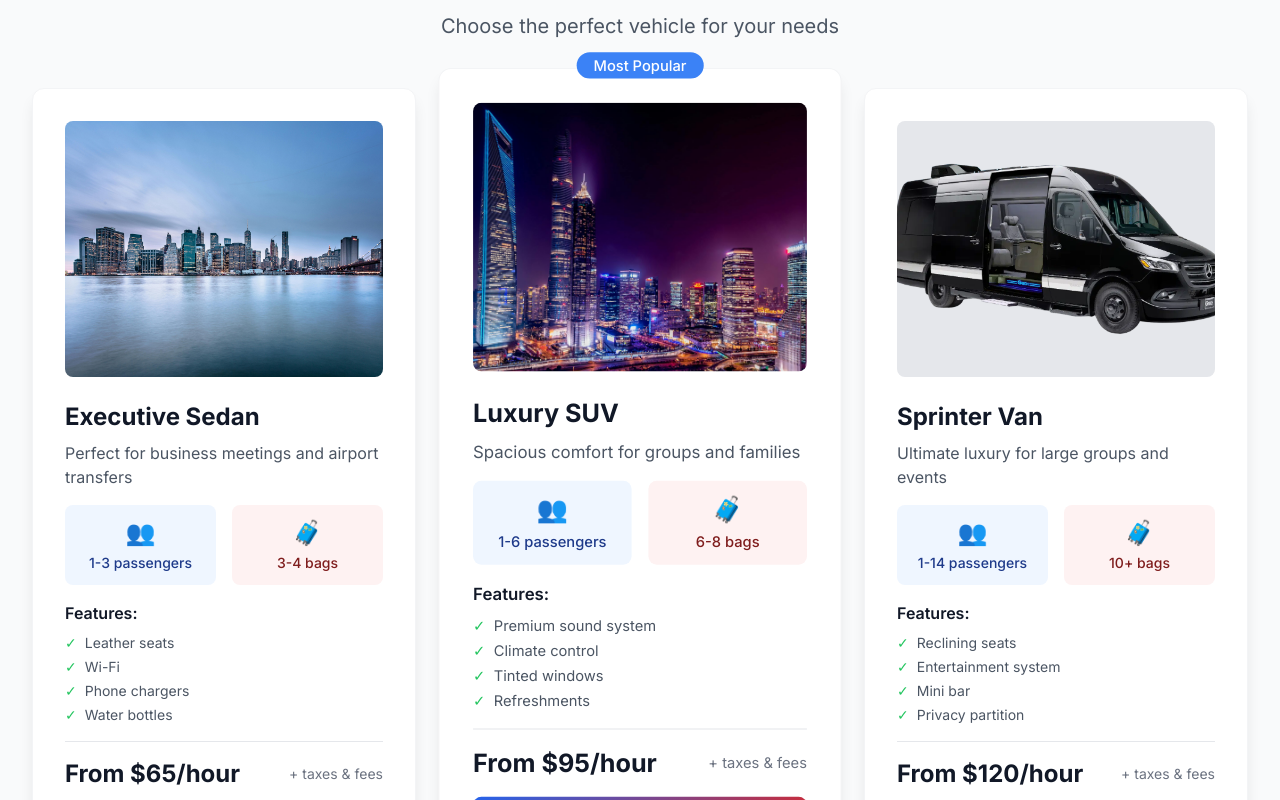
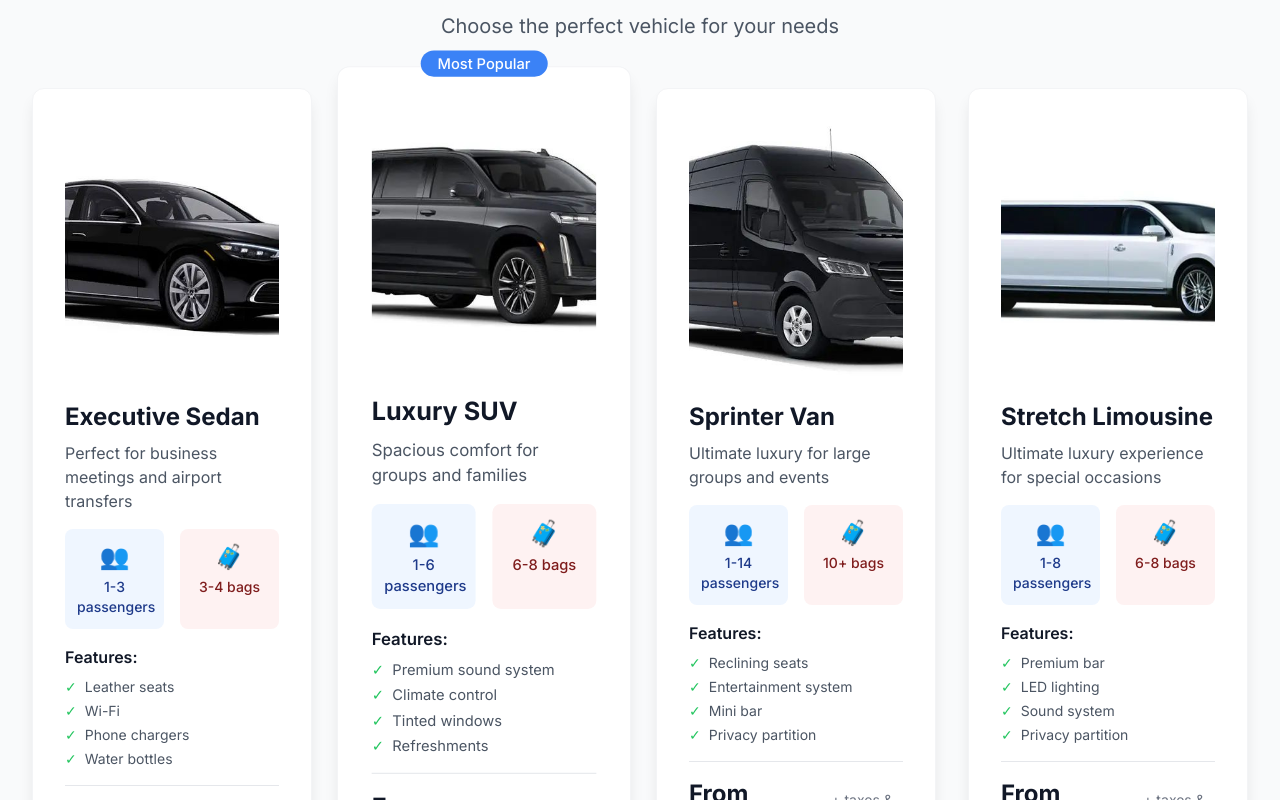
Before and after one commit to jbello3761-sys/-bluxa-corp-nextjs, a Next.js app: page /fleet in a window 1280 px wide. Shown: the part 500-1300 px from the top of the page. Built offline with nearby package versions, Linux system fonts and the light colour scheme; no server answers.

Commit message:
Redesign fleet page with correct vehicle images and comprehensive vehicle options like ridelux.com

```diff
--- a/src/app/book/page.tsx
+++ b/src/app/book/page.tsx
@@ -117,6 +117,26 @@ export default function BookPage() {
               </p>
               <div className="text-yellow-600 font-semibold">Starting at $120/hour</div>
             </div>
+
+            <div className="feature-card">
+              <div className="w-full h-48 bg-gray-200 rounded-lg mb-4 overflow-hidden">
+                <img
+                  src="/images/stretch-limo.jpg"
+                  alt="Stretch Limousine"
+                  className="w-full h-full object-cover"
+                />
+                <div className="w-full h-full bg-purple-100 rounded-lg flex items-center justify-center hidden">
+                  <svg className="w-16 h-16 text-purple-600" fill="none" stroke="currentColor" viewBox="0 0 24 24">
+                    <path strokeLinecap="round" strokeLinejoin="round" strokeWidth="2" d="M12 8v13m0-13V6a2 2 0 112 2h-2zm0 0V5.5A2.5 2.5 0 109.5 8H12zm-7 4h14M5 12a2 2 0 110-4h14a2 2 0 110 4M5 12v7a2 2 0 002 2h10a2 2 0 002-2v-7" />
+                  </svg>
+                </div>
+              </div>
+              <h3 className="text-xl font-semibold text-gray-900 mb-4">Stretch Limousine</h3>
+              <p className="text-gray-600 mb-4">
+                Ultimate luxury experience for special occasions. Premium bar and entertainment for up to 8 passengers.
+              </p>
+              <div className="text-purple-600 font-semibold">Starting at $150/hour</div>
+            </div>
           </div>
         </div>
       </section>
--- a/src/app/fleet/page.tsx
+++ b/src/app/fleet/page.tsx
@@ -6,6 +6,53 @@ export default function FleetPage() {
   const bookVehicle = (vehicleType: string) => {
     window.location.href = `/book?vehicle=${vehicleType}`
   }
+
+  const vehicles = [
+    {
+      id: 'executive_sedan',
+      name: 'Executive Sedan',
+      description: 'Perfect for business meetings and airport transfers',
+      image: '/images/executive-sedan.jpg',
+      passengers: '1-3',
+      bags: '3-4',
+      features: ['Leather seats', 'Wi-Fi', 'Phone chargers', 'Water bottles'],
+      price: '$65/hour',
+      popular: false
+    },
+    {
+      id: 'luxury_suv',
+      name: 'Luxury SUV',
+      description: 'Spacious comfort for groups and families',
+      image: '/images/luxury-suv.jpg',
+      passengers: '1-6',
+      bags: '6-8',
+      features: ['Premium sound system', 'Climate control', 'Tinted windows', 'Refreshments'],
+      price: '$95/hour',
+      popular: true
+    },
+    {
+      id: 'sprinter_van',
+      name: 'Sprinter Van',
+      description: 'Ultimate luxury for large groups and events',
+      image: '/images/sprinter-van.jpg',
+      passengers: '1-14',
+      bags: '10+',
+      features: ['Reclining seats', 'Entertainment system', 'Mini bar', 'Privacy partition'],
+      price: '$120/hour',
+      popular: false
+    },
+    {
+      id: 'stretch_limo',
+      name: 'Stretch Limousine',
+      description: 'Ultimate luxury experience for special occasions',
+      image: '/images/stretch-limo.jpg',
+      passengers: '1-8',
+      bags: '6-8',
+      features: ['Premium bar', 'LED lighting', 'Sound system', 'Privacy partition'],
+      price: '$150/hour',
+      popular: false
+    }
+  ]
 
   return (
     <div className="bg-gray-50">
@@ -39,6 +86,7 @@ export default function FleetPage() {
 
         .card:hover {
           box-shadow: 0 20px 25px -5px rgba(0, 0, 0, 0.1);
+          transform: translateY(-2px);
         }
 
         .hero-gradient {
@@ -77,213 +125,66 @@ export default function FleetPage() {
           <p className="text-xl text-gray-600">Choose the perfect vehicle for your needs</p>
         </div>
 
-        <div className="grid grid-cols-1 lg:grid-cols-3 gap-8">
-          {/* Executive Sedan */}
-          <div className="card">
+        <div className="grid grid-cols-1 md:grid-cols-2 lg:grid-cols-4 gap-8">
+          {vehicles.map((vehicle) => (
+            <div key={vehicle.id} className={`card ${vehicle.popular ? 'ring-2 ring-blue-500 transform scale-105 relative' : ''}`}>
+              {vehicle.popular && (
+                <div className="absolute -top-4 left-1/2 transform -translate-x-1/2">
+                  <span className="bg-blue-500 text-white px-4 py-1 rounded-full text-sm font-medium">
+                    Most Popular
+                  </span>
+                </div>
+              )}
+
               <div className="relative h-64 bg-gray-200 rounded-lg mb-6 overflow-hidden">
                 <img
-                src="/images/nyc.jpg"
-                alt="Executive Sedan"
+                  src={vehicle.image}
+                  alt={vehicle.name}
                   className="w-full h-full object-cover"
                 />
-              <div className="absolute inset-0 bg-gradient-to-br from-blue-500/20 to-red-500/20 flex items-center justify-center hidden">
-                <div className="text-center">
-                  <div className="text-6xl mb-2">🚗</div>
-                  <p className="text-gray-600 font-medium">Executive Sedan</p>
-                </div>
-              </div>
               </div>
 
               <div className="space-y-4">
                 <div>
-                <h3 className="text-2xl font-bold text-gray-900 mb-2">Executive Sedan</h3>
-                <p className="text-gray-600">Perfect for business meetings and airport transfers</p>
+                  <h3 className="text-2xl font-bold text-gray-900 mb-2">{vehicle.name}</h3>
+                  <p className="text-gray-600">{vehicle.description}</p>
                 </div>
 
                 <div className="grid grid-cols-2 gap-4">
                   <div className="text-center p-3 bg-blue-50 rounded-lg">
                     <div className="text-2xl mb-1">👥</div>
-                  <p className="text-sm font-medium text-blue-900">1-3 passengers</p>
+                    <p className="text-sm font-medium text-blue-900">{vehicle.passengers} passengers</p>
                   </div>
                   <div className="text-center p-3 bg-red-50 rounded-lg">
                     <div className="text-2xl mb-1">🧳</div>
-                  <p className="text-sm font-medium text-red-900">3-4 bags</p>
+                    <p className="text-sm font-medium text-red-900">{vehicle.bags} bags</p>
                   </div>
                 </div>
 
                 <div>
                   <h4 className="font-semibold text-gray-900 mb-2">Features:</h4>
                   <ul className="space-y-1">
-                  <li className="flex items-center text-sm text-gray-600">
+                    {vehicle.features.map((feature, index) => (
+                      <li key={index} className="flex items-center text-sm text-gray-600">
                         <span className="text-green-500 mr-2">✓</span>
-                    Leather seats
+                        {feature}
                       </li>
-                  <li className="flex items-center text-sm text-gray-600">
-                    <span className="text-green-500 mr-2">✓</span>
-                    Wi-Fi
-                  </li>
-                  <li className="flex items-center text-sm text-gray-600">
-                    <span className="text-green-500 mr-2">✓</span>
-                    Phone chargers
-                  </li>
-                  <li className="flex items-center text-sm text-gray-600">
-                    <span className="text-green-500 mr-2">✓</span>
-                    Water bottles
-                  </li>
+                    ))}
                   </ul>
                 </div>
 
                 <div className="border-t pt-4">
                   <div className="flex items-center justify-between mb-4">
-                  <span className="text-2xl font-bold text-gray-900">From $65/hour</span>
+                    <span className="text-2xl font-bold text-gray-900">From {vehicle.price}</span>
                     <span className="text-sm text-gray-500">+ taxes & fees</span>
                   </div>
-                <button className="btn-primary w-full" onClick={() => bookVehicle('executive_sedan')}>
+                  <button className="btn-primary w-full" onClick={() => bookVehicle(vehicle.id)}>
                     Book This Vehicle
                   </button>
                 </div>
               </div>
             </div>
-
-          {/* Luxury SUV */}
-          <div className="card ring-2 ring-blue-500 transform scale-105 relative">
-            <div className="absolute -top-4 left-1/2 transform -translate-x-1/2">
-              <span className="bg-blue-500 text-white px-4 py-1 rounded-full text-sm font-medium">
-                Most Popular
-              </span>
-            </div>
-
-            <div className="relative h-64 bg-gray-200 rounded-lg mb-6 overflow-hidden">
-              <img
-                src="/images/city.jpg"
-                alt="Luxury SUV"
-                className="w-full h-full object-cover"
-              />
-              <div className="absolute inset-0 bg-gradient-to-br from-blue-500/20 to-red-500/20 flex items-center justify-center hidden">
-                <div className="text-center">
-                  <div className="text-6xl mb-2">🚙</div>
-                  <p className="text-gray-600 font-medium">Luxury SUV</p>
-                </div>
-              </div>
-            </div>
-
-            <div className="space-y-4">
-              <div>
-                <h3 className="text-2xl font-bold text-gray-900 mb-2">Luxury SUV</h3>
-                <p className="text-gray-600">Spacious comfort for groups and families</p>
-              </div>
-
-              <div className="grid grid-cols-2 gap-4">
-                <div className="text-center p-3 bg-blue-50 rounded-lg">
-                  <div className="text-2xl mb-1">👥</div>
-                  <p className="text-sm font-medium text-blue-900">1-6 passengers</p>
-                </div>
-                <div className="text-center p-3 bg-red-50 rounded-lg">
-                  <div className="text-2xl mb-1">🧳</div>
-                  <p className="text-sm font-medium text-red-900">6-8 bags</p>
-                </div>
-              </div>
-
-              <div>
-                <h4 className="font-semibold text-gray-900 mb-2">Features:</h4>
-                <ul className="space-y-1">
-                  <li className="flex items-center text-sm text-gray-600">
-                    <span className="text-green-500 mr-2">✓</span>
-                    Premium sound system
-                  </li>
-                  <li className="flex items-center text-sm text-gray-600">
-                    <span className="text-green-500 mr-2">✓</span>
-                    Climate control
-                  </li>
-                  <li className="flex items-center text-sm text-gray-600">
-                    <span className="text-green-500 mr-2">✓</span>
-                    Tinted windows
-                  </li>
-                  <li className="flex items-center text-sm text-gray-600">
-                    <span className="text-green-500 mr-2">✓</span>
-                    Refreshments
-                  </li>
-                </ul>
-              </div>
-
-              <div className="border-t pt-4">
-                <div className="flex items-center justify-between mb-4">
-                  <span className="text-2xl font-bold text-gray-900">From $95/hour</span>
-                  <span className="text-sm text-gray-500">+ taxes & fees</span>
-                </div>
-                <button className="btn-primary w-full" onClick={() => bookVehicle('luxury_suv')}>
-                  Book This Vehicle
-                </button>
-              </div>
-            </div>
-          </div>
-
-          {/* Sprinter Van */}
-          <div className="card">
-            <div className="relative h-64 bg-gray-200 rounded-lg mb-6 overflow-hidden">
-              <img
-                src="/images/black-sprinter.webp"
-                alt="Sprinter Van"
-                className="w-full h-full object-cover"
-              />
-              <div className="absolute inset-0 bg-gradient-to-br from-blue-500/20 to-red-500/20 flex items-center justify-center hidden">
-                <div className="text-center">
-                  <div className="text-6xl mb-2">🚐</div>
-                  <p className="text-gray-600 font-medium">Sprinter Van</p>
-                </div>
-              </div>
-            </div>
-
-            <div className="space-y-4">
-              <div>
-                <h3 className="text-2xl font-bold text-gray-900 mb-2">Sprinter Van</h3>
-                <p className="text-gray-600">Ultimate luxury for large groups and events</p>
-              </div>
-
-              <div className="grid grid-cols-2 gap-4">
-                <div className="text-center p-3 bg-blue-50 rounded-lg">
-                  <div className="text-2xl mb-1">👥</div>
-                  <p className="text-sm font-medium text-blue-900">1-14 passengers</p>
-                </div>
-                <div className="text-center p-3 bg-red-50 rounded-lg">
-                  <div className="text-2xl mb-1">🧳</div>
-                  <p className="text-sm font-medium text-red-900">10+ bags</p>
-                </div>
-              </div>
-
-              <div>
-                <h4 className="font-semibold text-gray-900 mb-2">Features:</h4>
-                <ul className="space-y-1">
-                  <li className="flex items-center text-sm text-gray-600">
-                    <span className="text-green-500 mr-2">✓</span>
-                    Reclining seats
-                  </li>
-                  <li className="flex items-center text-sm text-gray-600">
-                    <span className="text-green-500 mr-2">✓</span>
-                    Entertainment system
-                  </li>
-                  <li className="flex items-center text-sm text-gray-600">
-                    <span className="text-green-500 mr-2">✓</span>
-                    Mini bar
-                  </li>
-                  <li className="flex items-center text-sm text-gray-600">
-                    <span className="text-green-500 mr-2">✓</span>
-                    Privacy partition
-                  </li>
-                </ul>
-              </div>
-
-              <div className="border-t pt-4">
-                <div className="flex items-center justify-between mb-4">
-                  <span className="text-2xl font-bold text-gray-900">From $120/hour</span>
-                  <span className="text-sm text-gray-500">+ taxes & fees</span>
-                </div>
-                <button className="btn-primary w-full" onClick={() => bookVehicle('sprinter_van')}>
-                  Book This Vehicle
-                </button>
-              </div>
-            </div>
-          </div>
+          ))}
         </div>
       </div>
 
--- a/src/components/BookingForm.tsx
+++ b/src/components/BookingForm.tsx
@@ -497,6 +497,7 @@ export function BookingForm({ onBookingSuccess, className = '' }: BookingFormPro
                 <option value="executive_sedan">Executive Sedan</option>
                 <option value="luxury_suv">Luxury SUV</option>
                 <option value="sprinter_van">Sprinter Van</option>
+                <option value="stretch_limo">Stretch Limousine</option>
               </select>
               {fieldErrors.vehicle_type && (
                 <p className="text-sm text-red-600 mt-1">{fieldErrors.vehicle_type}</p>
```
Also changed, not shown: public/images/stretch-limo.jpg (added). Lines whose indentation alone changed are shown as unchanged.
